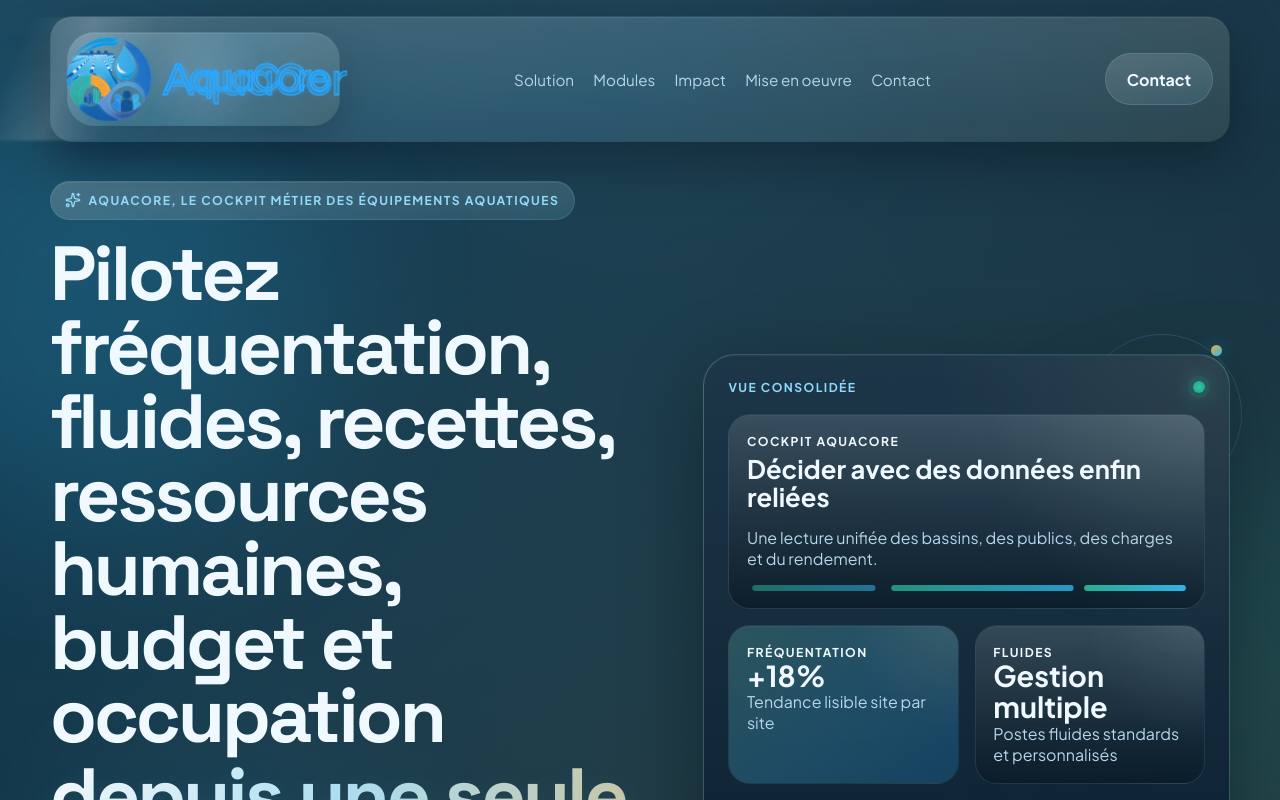
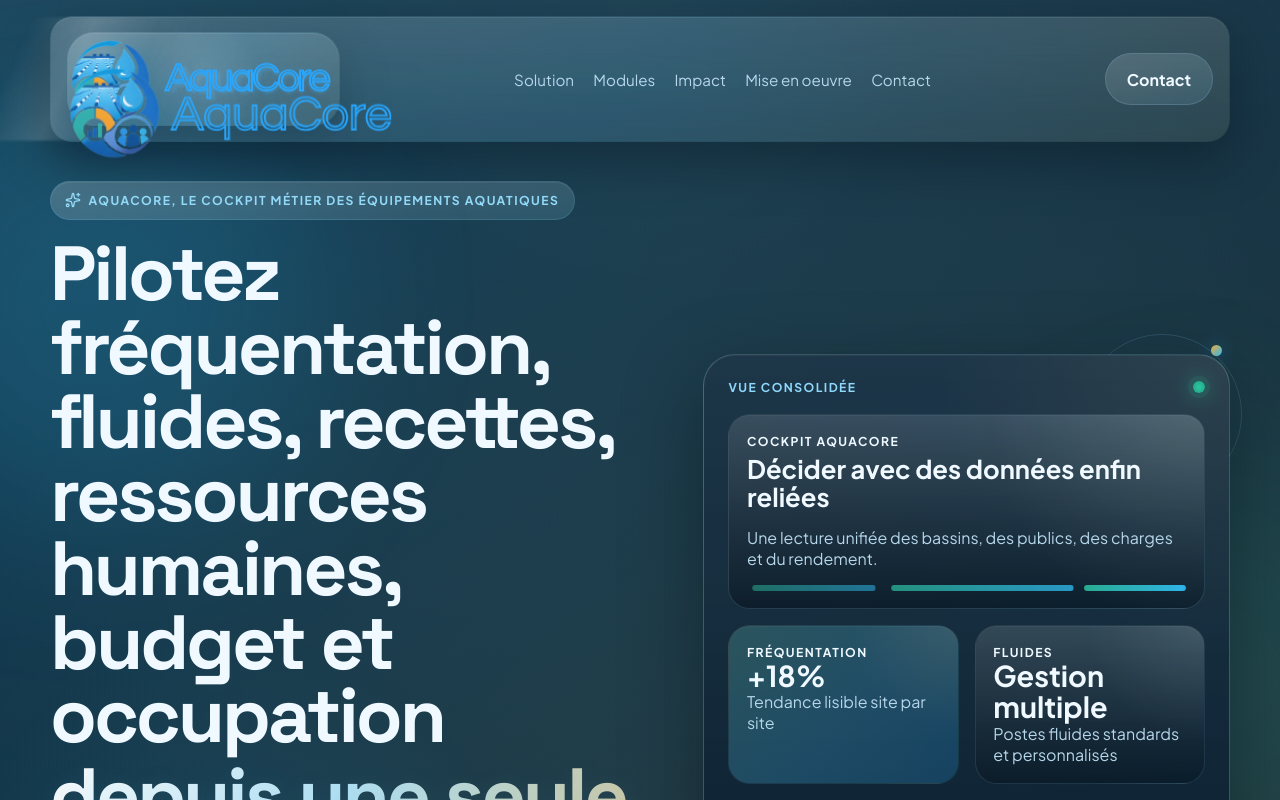
Before and after one commit to fabricelynk-cyber/Aquacore-Site, a React (Vite) app: page / in a window 1280 px wide. Shown: the top 800 px of the page. Built offline with nearby package versions, Linux system fonts and the light colour scheme.

Commit message:
Size logo animation canvas to header

```diff
--- a/src/index.css
+++ b/src/index.css
@@ -184,8 +184,7 @@
   position: absolute;
   z-index: 8;
   inset: 0;
-  width: 100%;
-  height: 100%;
+  display: block;
   pointer-events: none;
   transform: translateZ(88px);
 }
```
